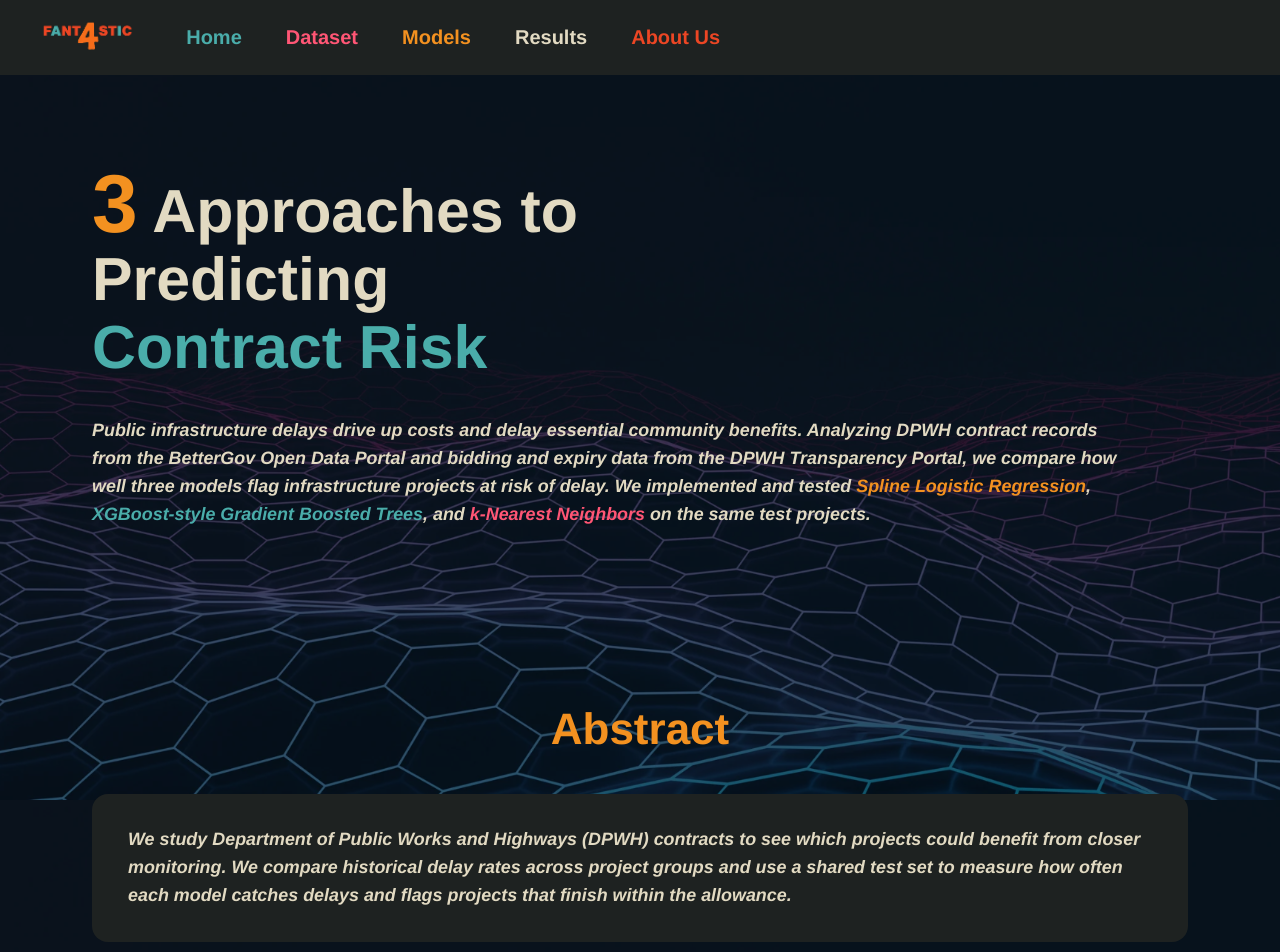
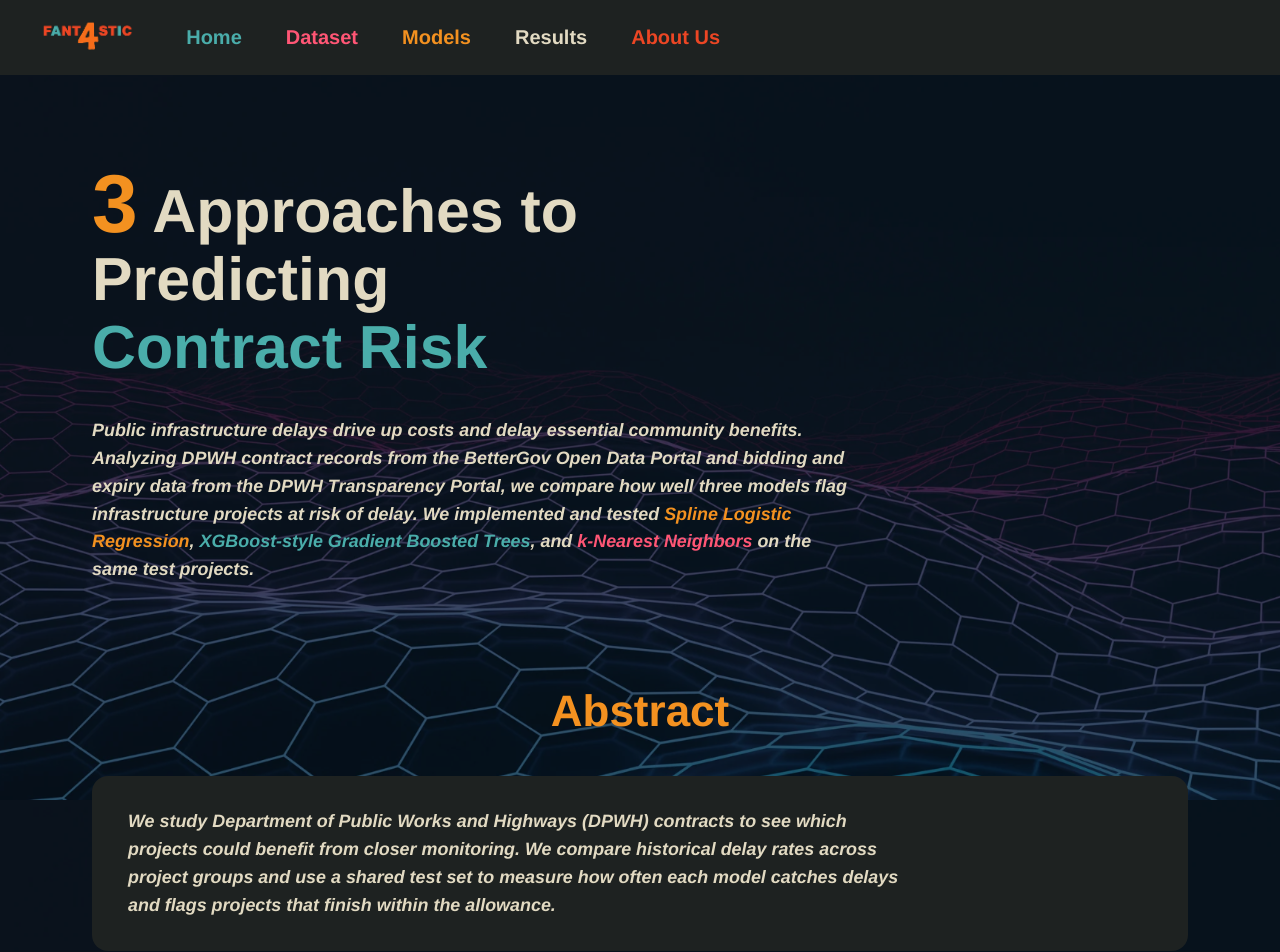
Before and after one commit to zianaluag/comparative-ml-study, a React (Vite) app in the folder website/: page / in a window 1280 px wide. Shown: the top 952 px of the page. Built offline with nearby package versions, Linux system fonts and the light colour scheme.

Commit message:
style: tighten page spacing and improve text flow

```diff
--- a/website/src/App.css
+++ b/website/src/App.css
@@ -130,23 +130,23 @@ p {
 .content {
   display: flex;
   flex-direction: column;
+  gap: clamp(3.5rem, 8vw, 7rem);
   width: 100%;
   max-width: 1160px;
   margin: 0 auto;
-  padding: 0 2rem 5rem;
+  padding: clamp(3rem, 7vw, 5.5rem) clamp(1rem, 4vw, 2rem) clamp(3rem, 7vw, 5rem);
 }
 
 .section {
   display: flex;
   flex-direction: column;
-  padding: 5.5rem 0;
 }
 
 /* Section 1: Hero */
 .hero-title {
   font-size: clamp(2.4rem, 5vw, 3.8rem);
   line-height: 1.12;
-  margin-bottom: 2.25rem;
+  margin-bottom: clamp(1.5rem, 4vw, 2.25rem);
   color: var(--cream);
 }
 
@@ -158,21 +158,26 @@ p {
 
 .hero-text {
   font-size: 1.12rem;
-  max-width: 1050px;
+  max-width: 76ch;
 }
 
 /* Cards */
 .card {
   background-color: var(--charcoal);
   border-radius: 16px;
-  padding: 2rem 2.25rem;
+  padding: clamp(1rem, 3.6vw, 2rem) clamp(1.125rem, 4vw, 2.25rem);
+}
+
+:is(.abstract-card, .summary-card, .results-setup, .discussion-card, .team-card) p {
+  max-width: 78ch;
 }
 
 /* Section 2: Abstract */
 .section-heading {
   text-align: center;
+  text-wrap: balance;
   font-size: 2.75rem;
-  margin-bottom: 2.5rem;
+  margin-bottom: clamp(1.5rem, 4vw, 2.5rem);
 }
 
 .abstract-card p {
```
